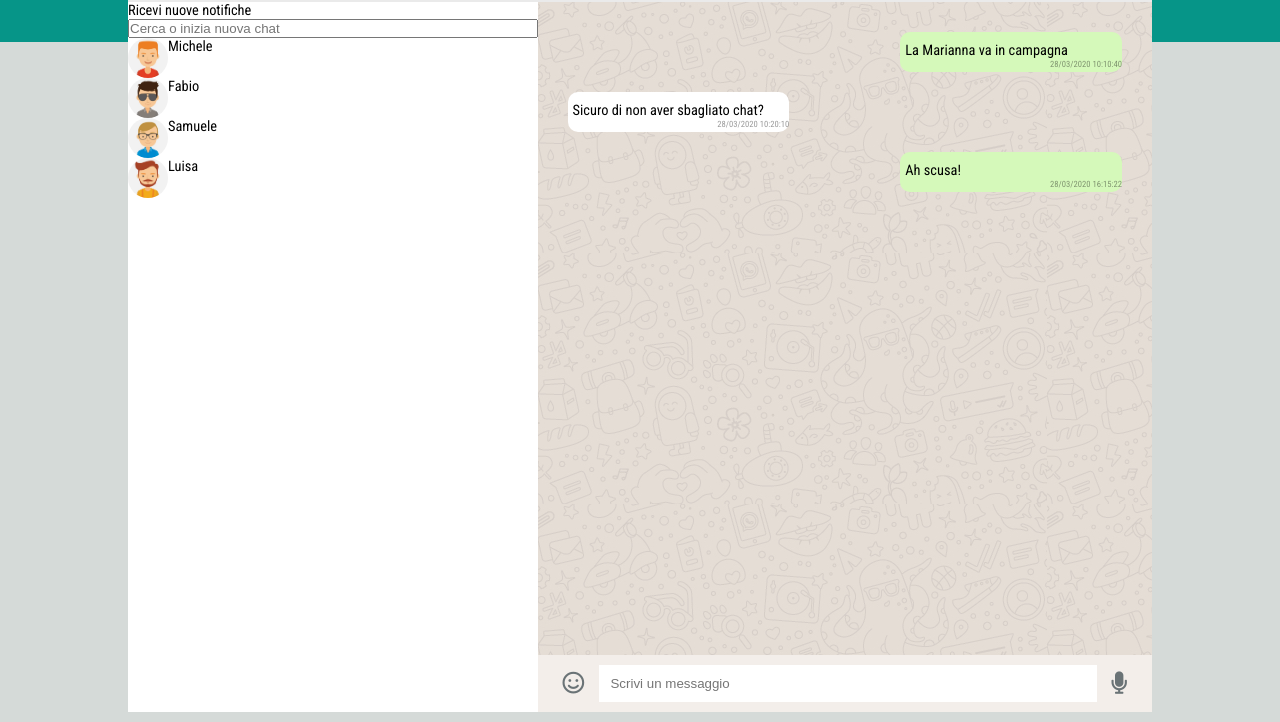
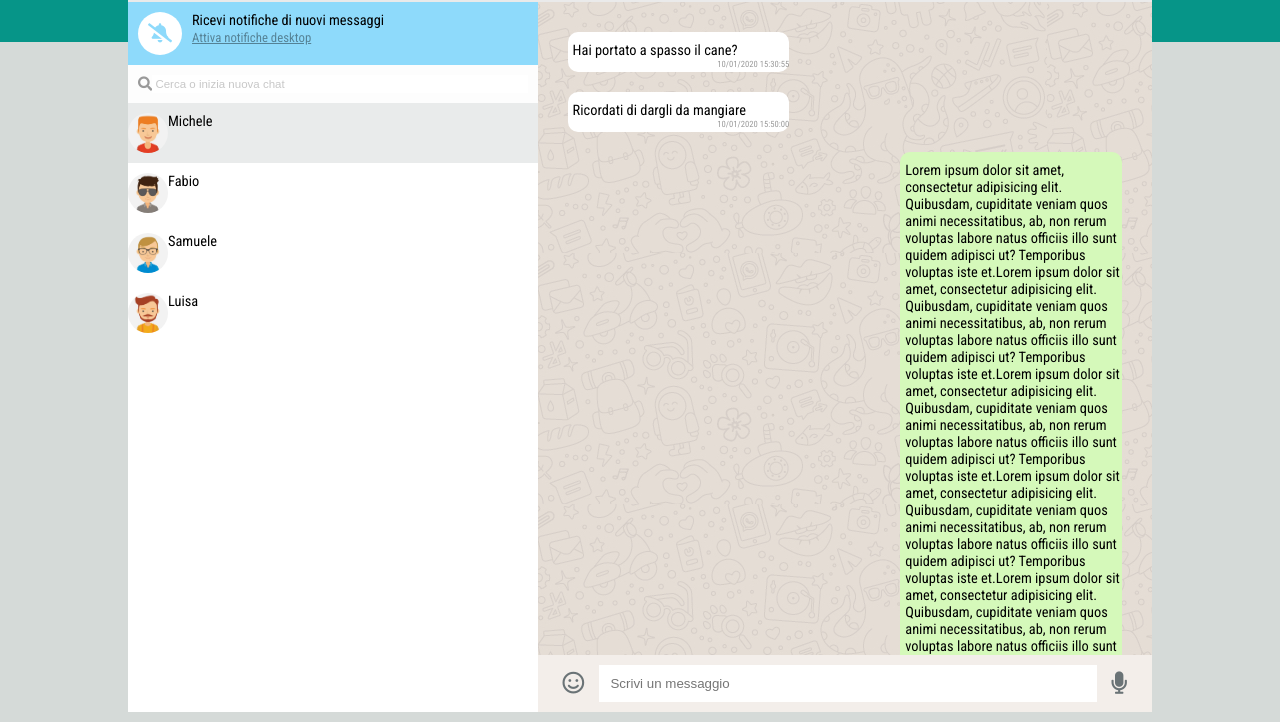
Before and after one commit to Carnicero90/vue-boolzapp, a plain HTML site: page index.html in a window 1280 px wide. Shown: the part 78-800 px from the top of the page. Drawn offline with nearby package versions, Linux system fonts and the light colour scheme.

Commit message:
aggiunto background color diverso a .conv-list li su hover e quando selezionati, cominciato riordino html e css, migliorato resa grafica

```diff
--- a/css/style.css
+++ b/css/style.css
@@ -1,5 +1,6 @@
 /* COMMON
    ======================= */
+
 body {
    font-family: 'Roboto Condensed', sans-serif;
    font-size: 0.9rem;
@@ -25,6 +26,7 @@
 .right {
    width: 60%;
 }
+
 /*
 .user-pic {
    width: 60px;
@@ -32,10 +34,6 @@
 
 input {
    width: 100%;
-}
-
-.conv-list img {
-   width: 40px;
 }
 
 /* ======================= */
@@ -57,6 +55,7 @@ input {
    padding: 10px;
    background-color: #eaeaea;
 }
+
 .sect-header img {
    height: 50px;
    width: auto;
@@ -66,7 +65,6 @@ input {
    color: #b9b9b9;
    font-size: 1.4rem;
    margin-left: 0.5rem
-
 }
 
 /*    -------------------- */
@@ -120,21 +118,23 @@ main {
 
 /*    * send
       -------------------- */
+
 .send {
    background: #f3eeea;
    padding: 10px;
    font-size: 1.4rem
 }
+
 .send input {
    padding: 0.7rem;
    border: none
 }
+
 .send i {
    color: #6a7376;
    padding-left: 15px;
    padding-right: 15px;
 }
-
 
 /*    -------------------- */
 
@@ -149,3 +149,69 @@ main {
 /*    -------------------- */
 
 /* ======================= */
+
+/* LEFT
+   ======================= */
+
+/*    * .get-nots
+      -------------------- */
+
+.get-nots {
+   background-color: #8edafb;
+   padding: 10px;
+}
+
+.bell-icon {
+   background-color: white;
+   color: #8edafb;
+   font-size: 1.2rem;
+   padding: 10px;
+}
+
+.get-nots .text {
+   padding-left: 10px;
+}
+
+.get-nots a {
+   text-decoration: underline;
+   font-size: 0.8rem;
+   opacity: 0.4;
+}
+
+/*    -------------------- */
+
+/*    *  .search
+      -------------------- */
+
+.search {
+   opacity: 0.4;
+   padding: 10px;
+   background-color: #fafafa;
+}
+
+.search input {
+   opacity: 1;
+   padding: 3px;
+   font-size: 80%;
+   border: none;
+}
+
+/*    -------------------- */
+
+/*    * .conv-list
+      -------------------- */
+.conv-list li {
+   padding-top: 10px;
+   padding-bottom: 10px;
+}
+
+.conv-list li:hover, .conv-list li.selected {
+   background-color: #e9ebeb;
+}
+.conv-list img {
+   width: 40px;
+}
+
+/*    -------------------- */
+
+/* ======================= */
--- a/index.html
+++ b/index.html
@@ -35,19 +35,33 @@
                     </div>
                     <!-- END div.left.sect-header -->
 
-                    <div class="no-shrink">
-                        Ricevi nuove notifiche
+                    <div class="get-nots no-shrink flexer">
+                        <div class="bell-icon rounded">
+                            <i class="fas fa-bell-slash"></i>
+                        </div>
+                        <div class="text">
+                            <p>Ricevi notifiche di nuovi messaggi</p>
+                            <a href="#">Attiva notifiche desktop</a>
+                        </div>
                     </div>
-                    <div class="search">
+                    <!-- div.search -->
+                    <div class="search flexer center-cross">
+                        <i class="fas fa-search"></i>
                         <input type="text" placeholder="Cerca o inizia nuova chat"
                             aria-label="Cerca o inizia nuova chat">
                     </div>
+                    <!-- END div.search -->
+
+                    <!-- ul.conv-list -->
                     <ul class="conv-list grower shrinker">
-                        <li v-for="(item, index) in contacts" class="flexer" @click="activeConversation = index">
+                        <li v-for="(item, index) in contacts" class="flexer"
+                        :class="{selected: index  === activeConversation}" @click="activeConversation = index">
                             <img :src=`img/avatar${item.avatar}.jpg` alt="" class="rounded">
                             <span>{{ item.name }}</span>
                         </li>
                     </ul>
+                    <!-- END ul.conv-list -->
+
                 </div>
                 <div class="right flexer col">
                     <div class="sect-header no-shrink flexer center-cross">
--- a/js/script.js
+++ b/js/script.js
@@ -87,7 +87,7 @@ var app = new Vue({
                 ],
             },
         ],
-        activeConversation: 2
+        activeConversation: 0
     },
     methods: {},
     created() {
```
Lines whose indentation alone changed are shown as unchanged.
